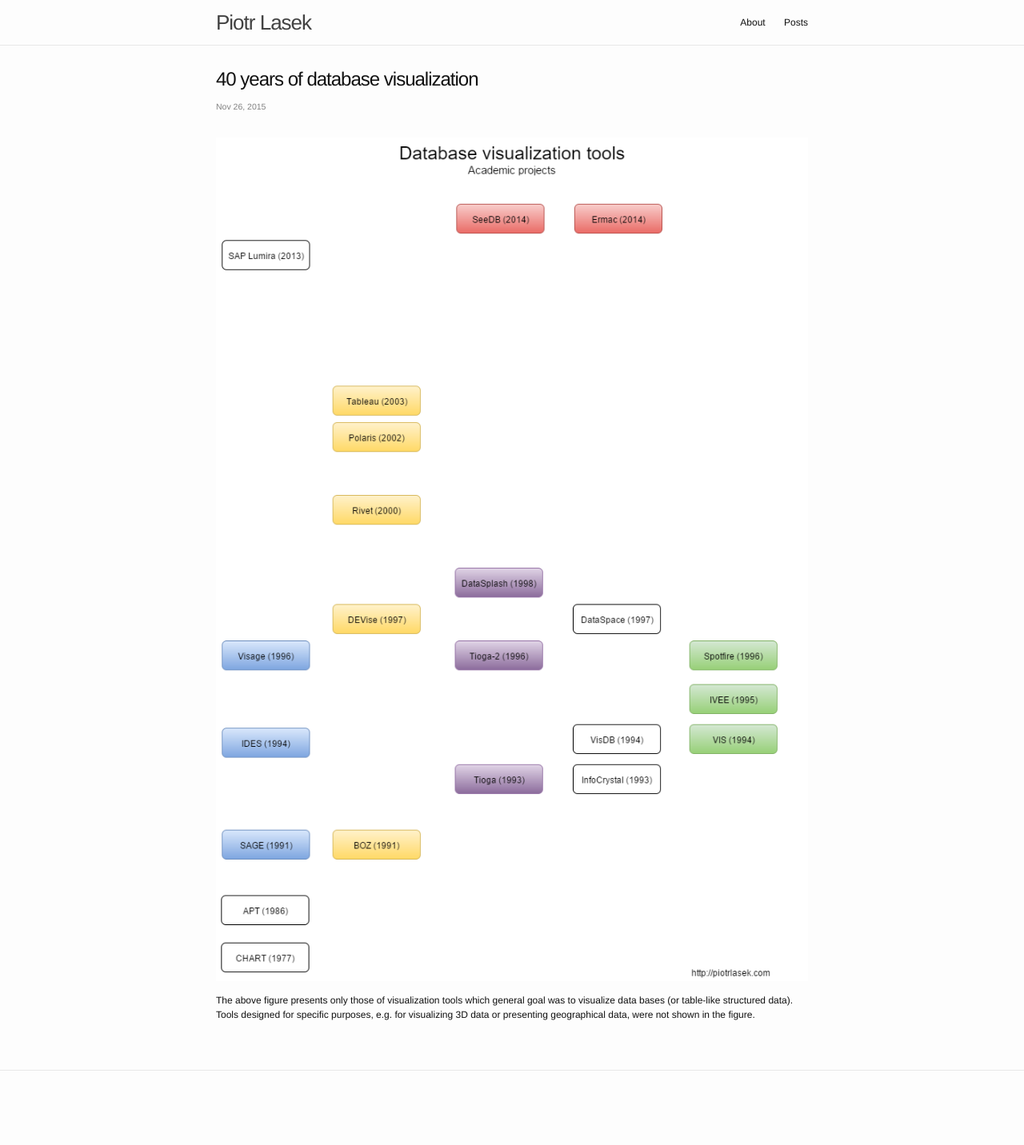
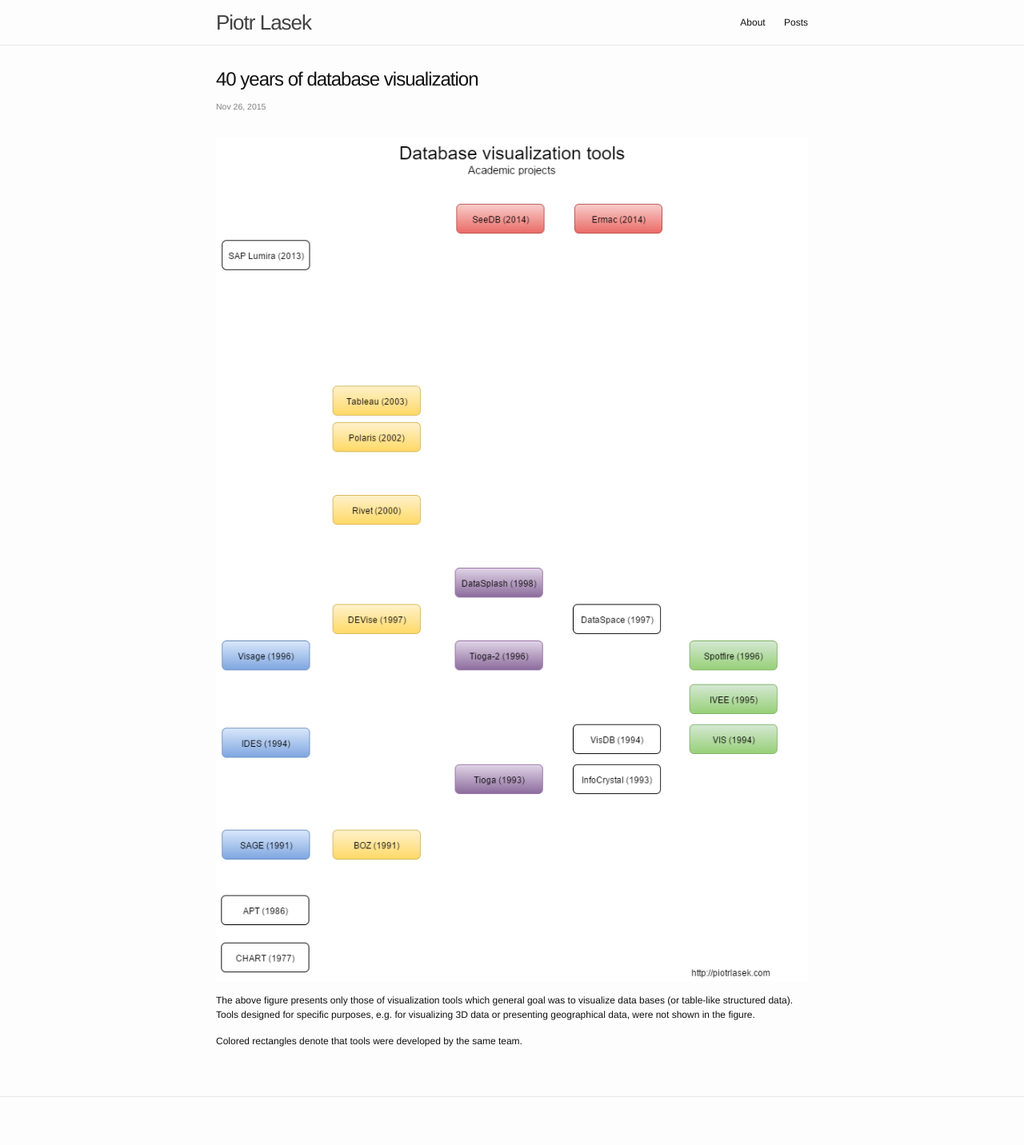
Before and after one commit to piotrlasek/piotrlasek.github.io, a Jekyll site: the page built from _posts/2015-11-26-40-years-of-database-visualization.markdown, in a window 1280 px wide. Shown: the whole page at 80% size. Built offline with Jekyll 4.4.1, drawn with Linux system fonts in a browser that asks for light colours; before the commit the page ends 1399 px from its top, so only the background shows below that.

Commit message:
some changes

```diff
--- a/_posts/2015-11-26-40-years-of-database-visualization.markdown
+++ b/_posts/2015-11-26-40-years-of-database-visualization.markdown
@@ -7,3 +7,5 @@
 ![Our poster]({{site.url}}/files/academic-database-vis-tools.png)
 
 The above figure presents only those of visualization tools which general goal was to visualize data bases (or table-like structured data). Tools designed for specific purposes, e.g. for visualizing 3D data or presenting geographical data, were not shown in the figure.
+
+Colored rectangles denote that tools were developed by the same team.
```
